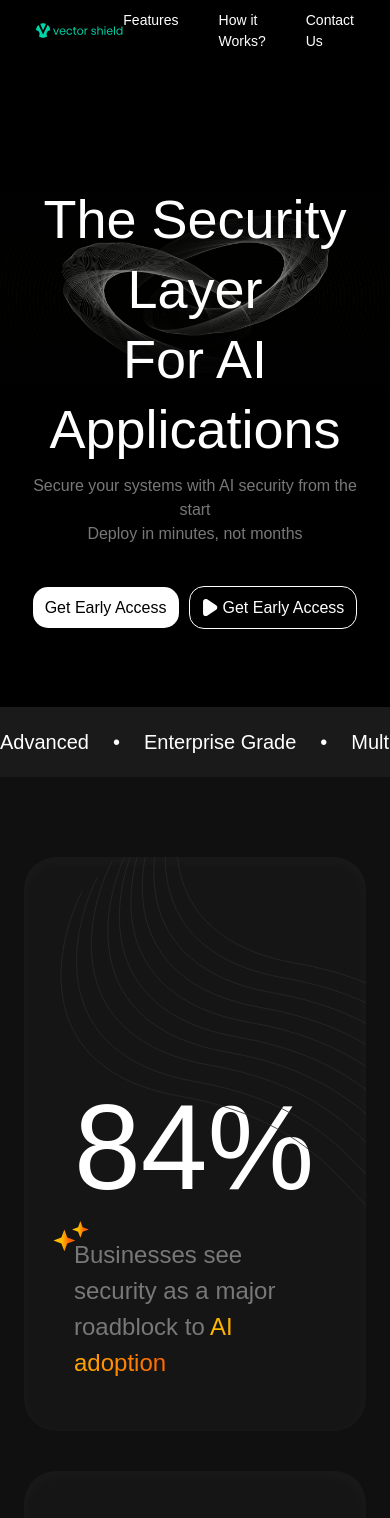
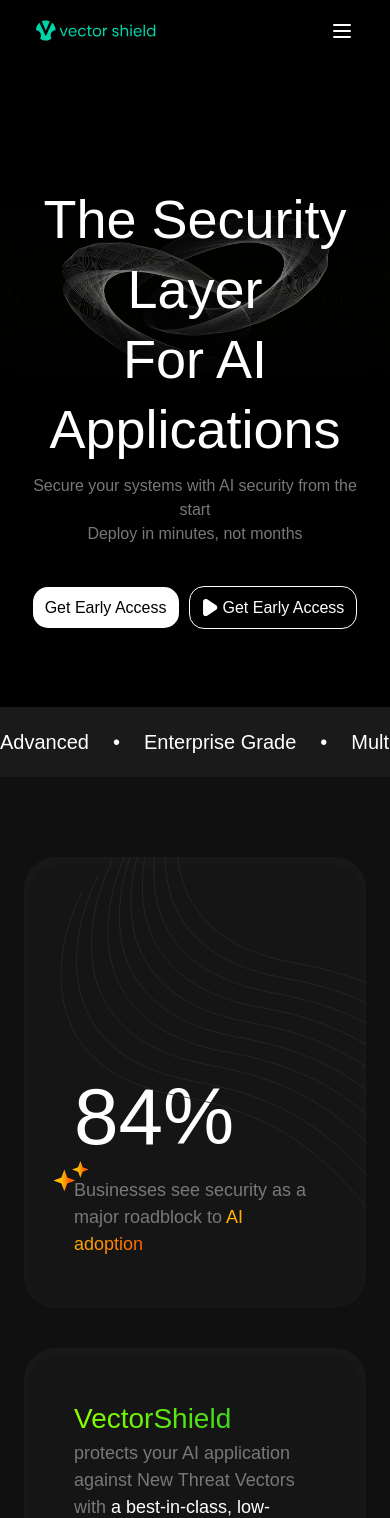
Before and after one commit to Mvishal123/vectorshield, a Next.js app: page / in a window 390 px wide. Shown: the top 1518 px of the page. Built offline with nearby package versions, Linux system fonts and the light colour scheme; a web font is replaced by a local one.

Commit message:
fix: responsiveness of about and header

```diff
--- a/package.json
+++ b/package.json
@@ -11,6 +11,7 @@
   "dependencies": {
     "class-variance-authority": "^0.7.1",
     "clsx": "^2.1.1",
+    "lucide-react": "^0.471.1",
     "next": "15.1.4",
     "react": "^19.0.0",
     "react-dom": "^19.0.0"
--- a/src/components/about.tsx
+++ b/src/components/about.tsx
@@ -8,8 +8,8 @@
     <Section className="w-full pt-[8rem] grid grid-cols-1 md:grid-cols-2 gap-20">
       <div className="flex-shrink-0  grid-card shadow-inner shadow-white/10 relative overflow-hidden">
         <div className="mt-[15rem]">
-          <div className="text-[12rem] font-medium">84%</div>
-          <p className="text-xl relative text-text-secondary">
+          <div className="text-[8rem] md:text-[12rem] font-medium">84%</div>
+          <p className="text-md md:text-xl relative text-text-secondary">
             Businesses see security as a major roadblock to{" "}
             <span className="text-gradient-orange">AI adoption</span>
             <span className="absolute -top-2 -left-9 scale-[130%]">
@@ -27,8 +27,10 @@
       </div>
       <div className="flex-shrink-0  grid-card shadow-inner shadow-white/10 relative overflow-hidden">
         <div className="">
-          <div className="text-gradient-green text-4xl font-medium">VectorShield</div>
-          <p className="text-text-secondary text-xl">
+          <div className="text-gradient-green text-[2.8rem] md:text-4xl font-medium">
+            VectorShield
+          </div>
+          <p className="text-text-secondary text-md md:text-xl">
             protects your AI application against New Threat Vectors with{" "}
             <span className="text-white">
               a best-in-class, low-latency security shield,{" "}
--- a/src/components/header.tsx
+++ b/src/components/header.tsx
@@ -2,6 +2,7 @@
 import Section from "./section";
 import Link from "next/link";
 import Image from "next/image";
+import { Menu } from "lucide-react";
 
 const Header = () => {
   return (
@@ -15,7 +16,7 @@
             height={120}
           />
         </Link>
-        <nav>
+        <nav className="hidden md:block">
           <ul className="text-xs flex gap-[4rem]">
             <li>
               {" "}
@@ -31,6 +32,9 @@
             </li>
           </ul>
         </nav>
+        <button className="md:hidden">
+          <Menu />
+        </button>
       </Section>
     </header>
   );
```
Also changed, not shown: 1 other file (tests, documents, lock files or other folders).
